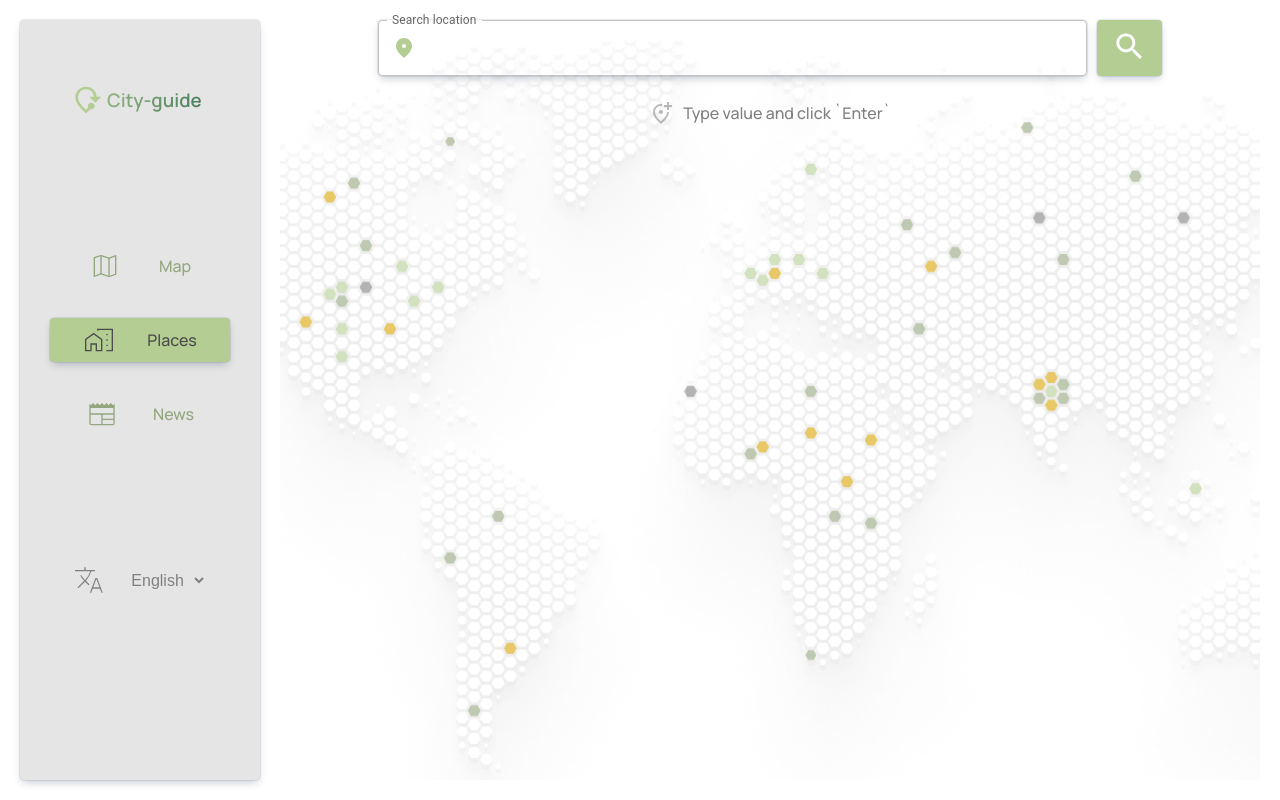
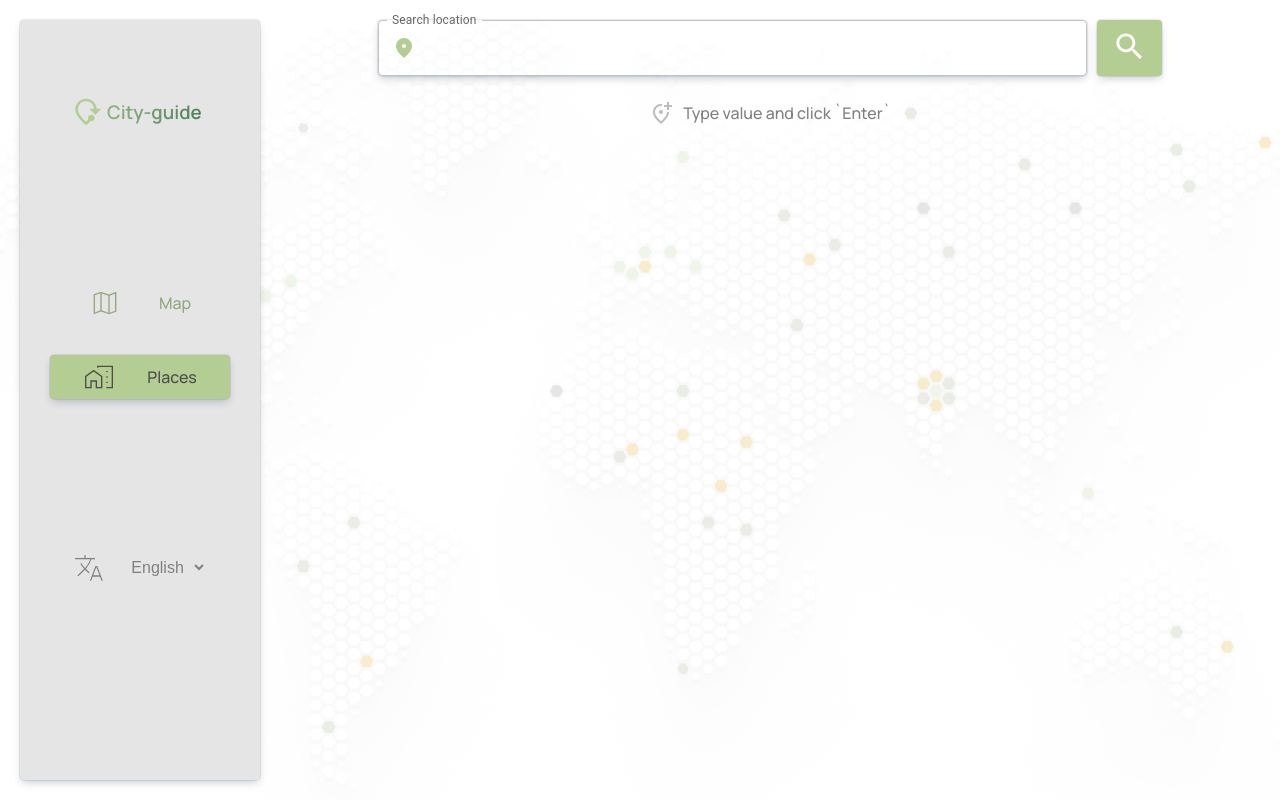
Before and after one commit to aliona-kragel/city-guide, a React (Create React App) app: page /places in a window 1280 px wide. Built offline with nearby package versions, Linux system fonts and the light colour scheme; what leaflet-geosearch would draw is missing.

Commit message:
Changed background on app and deleted news page

```diff
--- a/src/components/AttractionsBlock/index.scss
+++ b/src/components/AttractionsBlock/index.scss
@@ -15,6 +15,7 @@
       padding: 8px;
       border: 1px solid $main_color;
       box-shadow: $main_box_shadow;
+      transition: all 0.35s ease-in-out;
       cursor: pointer;
       &:hover{
         background: $main_color;
@@ -43,6 +44,7 @@
   width: 50vw;
   transition: 1s ease-in-out;
   box-shadow: $main_box_shadow;
+  transition: all 0.35s ease-in-out;
   .attraction__details-content{
   height: fit-content;
   font-size: 14px;
--- a/src/components/MavMenu/index.tsx
+++ b/src/components/MavMenu/index.tsx
@@ -25,10 +25,6 @@ const NavMenu = () => {
           <HomeWorkOutlinedIcon fontSize="small" />
           <span>{t("places")}</span>
         </LinkItem>
-        <LinkItem to="news">
-          <Newspaper fontSize="small" />
-          <span>{t("news")}</span>
-        </LinkItem>
       </div>
       <LanguageSelect />
     </FlexContainer>
--- a/src/components/PlacesList/index.scss
+++ b/src/components/PlacesList/index.scss
@@ -12,7 +12,7 @@
 .location__item{
   position: relative;
   width: 100%;
-  background-color: rgba(255, 255, 255, 0.8);
+  background-color: $main_transparent_bgc;
   border-radius: 20px;
   box-shadow: $main_box_shadow;
   padding: 35px 10px 10px 10px;
--- a/src/pages/News/index.tsx
+++ /dev/null
@@ -1,10 +0,0 @@
-
-const News = () => {
-  return (
-    <>
-      News
-    </>
-  )
-}
-
-export default News
--- a/src/pages/Places/index.scss
+++ b/src/pages/Places/index.scss
@@ -1,10 +1,4 @@
 .places__container{
   flex: 1;
   height: calc(100vh - 40px);
-  background-color: rgba(255, 255, 255, 0.4);
-  background-image: url("../../assets/images/map_bg.jpg");
-  background-blend-mode: overlay;
-  background-repeat: no-repeat;
-  background-position: center;
-  background-size: cover;
 }
--- a/src/router/index.tsx
+++ b/src/router/index.tsx
@@ -1,4 +1,3 @@
-import News from 'pages/News';
 import PlaceDetails from 'pages/PlaceDetails';
 import { createBrowserRouter, createRoutesFromElements, Route } from 'react-router-dom'
 import MainLayout from '../layouts/MainLayout';
@@ -12,7 +11,6 @@ export const router = createBrowserRouter(createRoutesFromElements(
       <Route path='map' element={<Map />} />
       <Route path="places" element={<Places />} />
       <Route path="/places/:osm_id" element={<PlaceDetails />} />
-      <Route path="news" element={<News />} />
     </Route >
     <Route path='/start' element={<Start />} />
   </>
--- a/src/styles/index.scss
+++ b/src/styles/index.scss
@@ -15,6 +15,15 @@ body{
   color: $main_text_color;
 }
 
+.App{
+  background-color:$main_transparent_bgc;
+  background-image: url("../assets/images/map_bg.jpg");
+  background-blend-mode: overlay;
+  background-repeat: no-repeat;
+  background-position: center;
+  background-size: cover;
+}
+
 a {
   text-decoration: none;
   color: $main_text_color
--- a/src/styles/variables.scss
+++ b/src/styles/variables.scss
@@ -7,6 +7,7 @@ $extra_text_color: #808080;
 $sticker_bgc:#DAA400;
 $btn_hover: #93A67E;
 $btn_active: #81926E;
+$main_transparent_bgc: rgba(255, 255, 255, 0.8);
 
 //box-shadow
 
```
